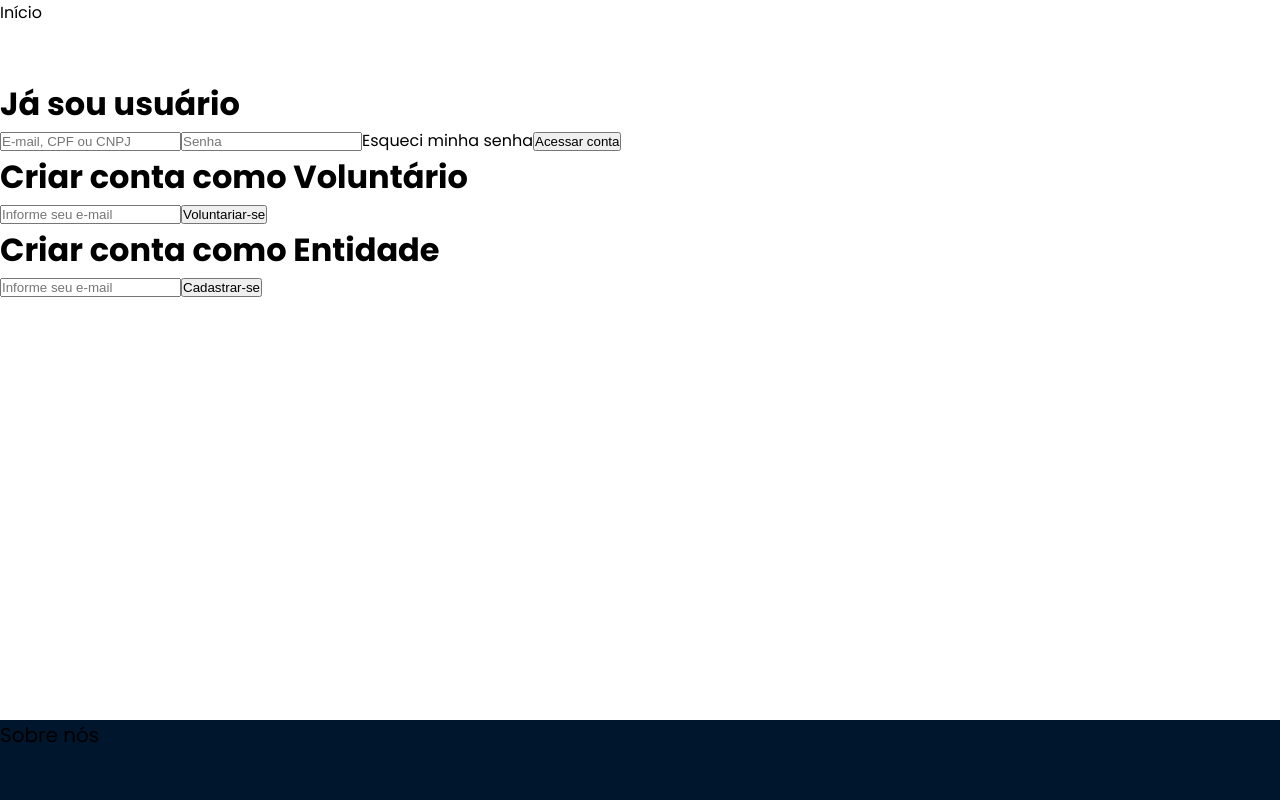
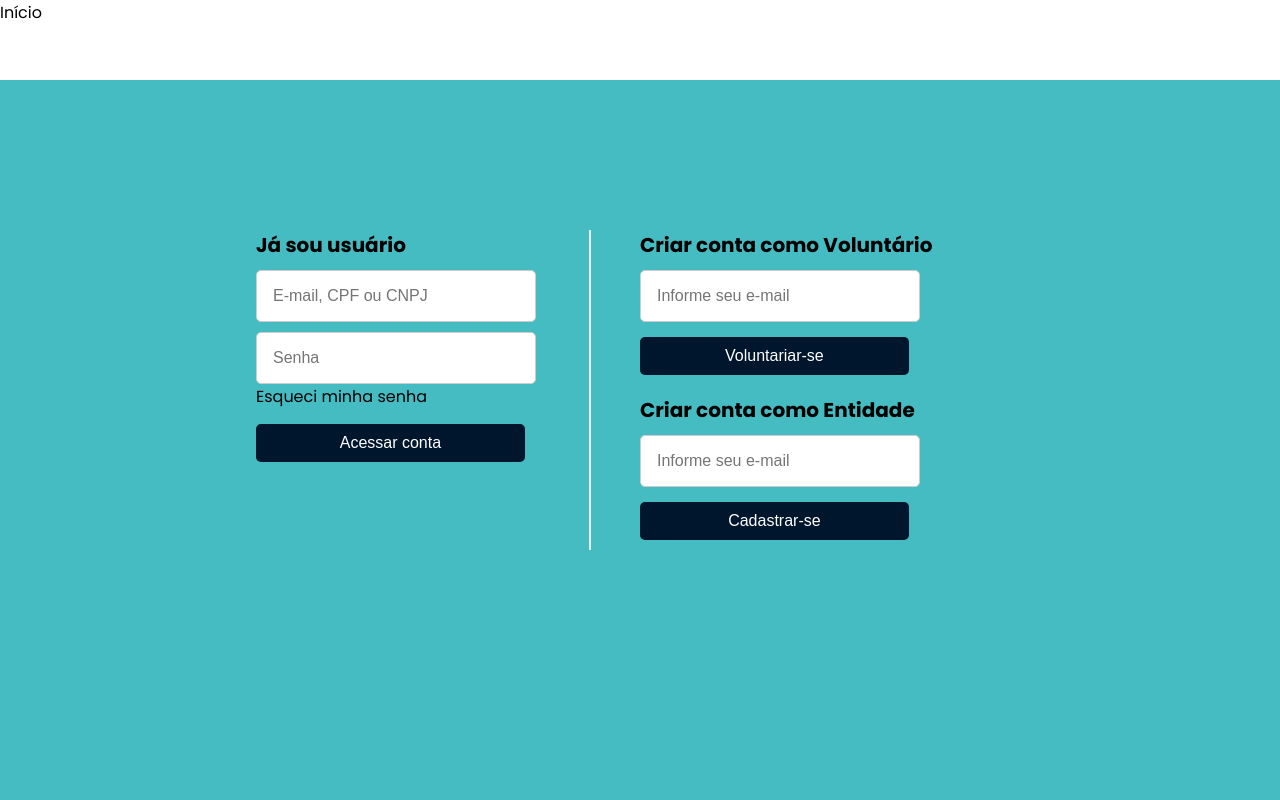
Before and after one commit to Fernando-Goncalves-Campos/Projeto-DoaAcao, a React (Create React App) app in the folder projeto/: page /login in a window 1280 px wide. Shown: the top 800 px of the page. Built offline with nearby package versions, Linux system fonts and the light colour scheme.

Commit message:
Adicao do css login

```diff
--- a/projeto/src/Components/CustomButton.style.css
+++ b/projeto/src/Components/CustomButton.style.css
@@ -0,0 +1,31 @@
+/*N sei o nome das classes dos botoes entao */
+
+  button {
+    display: inline-block;
+    padding: 10px 20px;
+    font-size: 16px;
+    border: none;
+    border-radius: 5px;
+    background-color: #00162D;
+    color: #fff;
+    cursor: pointer;
+    width: 70%;
+
+    margin-top: 15px;
+
+    margin-bottom: 20px;
+
+  }
+
+  button:hover {
+    background-color: #4F4F4F;
+  }
+
+  button:focus {
+    outline: none;
+    box-shadow: 0 0 5px rgba(92, 139, 255, 0.5);
+  }
+
+  button:active {
+    background-color: #2c6dd9;
+  }
--- a/projeto/src/Components/InputForm.style.css
+++ b/projeto/src/Components/InputForm.style.css
@@ -0,0 +1,22 @@
+
+  textarea.inputClass:focus {
+    outline: none;
+    border-color: #5c8bff;
+    box-shadow: 0 0 5px rgba(92, 139, 255, 0.5);
+  }
+
+
+  input.inputClass {
+    width: 64%;
+    padding: 16px;
+    border: 1px solid #ccc;
+    border-radius: 5px;
+    font-size: 16px;
+    margin-top: 10px;
+  }
+
+  input.inputClass:focus {
+    outline: none;
+    border-color: #5c8bff;
+    box-shadow: 0 0 5px rgba(92, 139, 255, 0.5);
+  }
--- a/projeto/src/Components/NavBar.jsx
+++ b/projeto/src/Components/NavBar.jsx
@@ -41,6 +41,7 @@ function NavBar() {
             <LinkQuery to="/home" replace>Início</LinkQuery>
             {userBtn}
         </nav>
+
     );
 }
 
--- a/projeto/src/Components/NavBar.style.css
+++ b/projeto/src/Components/NavBar.style.css
@@ -1,3 +1,4 @@
 nav{
     height: var(--NavBar-height);
+    background-color: #FFFF;
 }
--- /dev/null
+++ b/projeto/src/Pages/Login.css
@@ -0,0 +1,33 @@
+body{
+    background-color: #45BBC2;
+}
+
+.container-login-register{
+    display: flex;
+    justify-content: center;
+    margin-top: 150px;
+}
+
+.container-login{
+
+    width: 30%;
+}
+
+.container-register{
+
+    width: 30%;
+}
+
+.container-login-fields{
+    background-color: none;
+}
+.container-login-fields h1{
+    font-size: 20px;
+}
+
+.line-between{
+    border-left: 2px solid #EBEBEB;
+    height: 320px;
+    position:absolute;
+    left: 46%;
+}
--- a/projeto/src/Pages/Login.jsx
+++ b/projeto/src/Pages/Login.jsx
@@ -5,6 +5,10 @@ import { UserContext } from "../App";
 
 import InputForm from "../Components/InputForm.jsx";
 import CustomButton from "../Components/CustomButton.jsx";
+
+
+//Import do css
+import './Login.css'
 
 
 function Login() {
@@ -60,26 +64,33 @@ function Login() {
         navigate("/signup/entity")
     }
 	return(
-        <div>
-            <div>
-                <h1>Já sou usuário</h1>
-                <InputForm setValue={value => {setUsername(value)}}>E-mail, CPF ou CNPJ</InputForm>
-                <InputForm setValue={value => {setPassword(value)}} type="password">Senha</InputForm>
-                <span>Esqueci minha senha</span>
-                <CustomButton onClick={handleLogin}>Acessar conta</CustomButton>
-
+        <div className="container-login-register">
+            <div className="container-login">
+                <div className="container-login-fields">
+                    <h1>Já sou usuário</h1>
+                    <InputForm setValue={value => {setUsername(value)}}>E-mail, CPF ou CNPJ</InputForm>
+                    <InputForm setValue={value => {setPassword(value)}} type="password">Senha</InputForm>
+                    <br/>
+                    <span>Esqueci minha senha</span>
+                    <br/>
+                    <CustomButton onClick={handleLogin}>Acessar conta</CustomButton>
+                </div>
             </div>
 
-            <div>
-                <div>
+            <div className="line-between"></div>
+
+            <div className="container-register">
+                <div className="container-login-fields">
                     <h1>Criar conta como Voluntário</h1>
                     <InputForm setValue={value => {setEmailVolunteer(value)}}>Informe seu e-mail</InputForm>
+                    <br/>
                     <CustomButton onClick={handleVolunteer}>Voluntariar-se</CustomButton>
                 </div>
 
-                <div>
+                <div className="container-login-fields">
                     <h1>Criar conta como Entidade</h1>
                     <InputForm setValue={value => {setEmailEntity(value)}}>Informe seu e-mail</InputForm>
+                    <br/>
                     <CustomButton onClick={handleEntity}>Cadastrar-se</CustomButton>
                 </div>
             </div>
```
